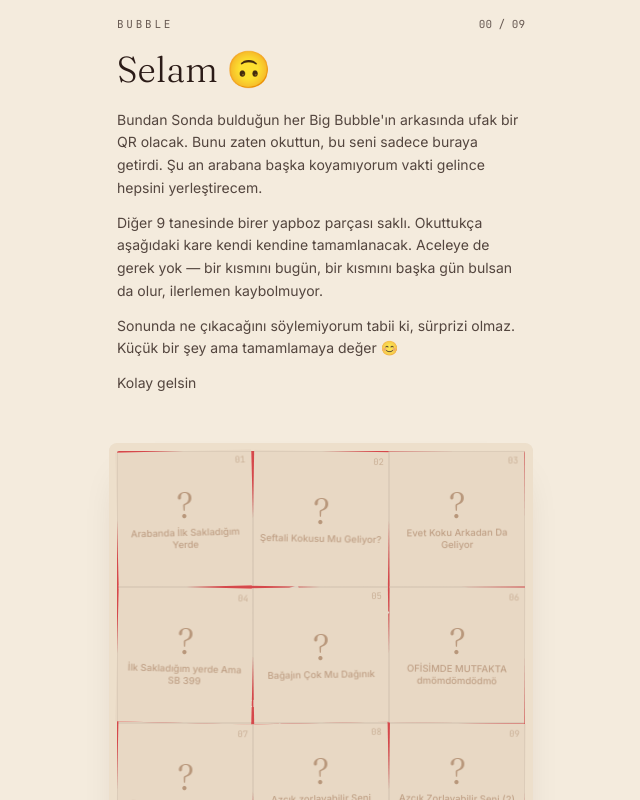
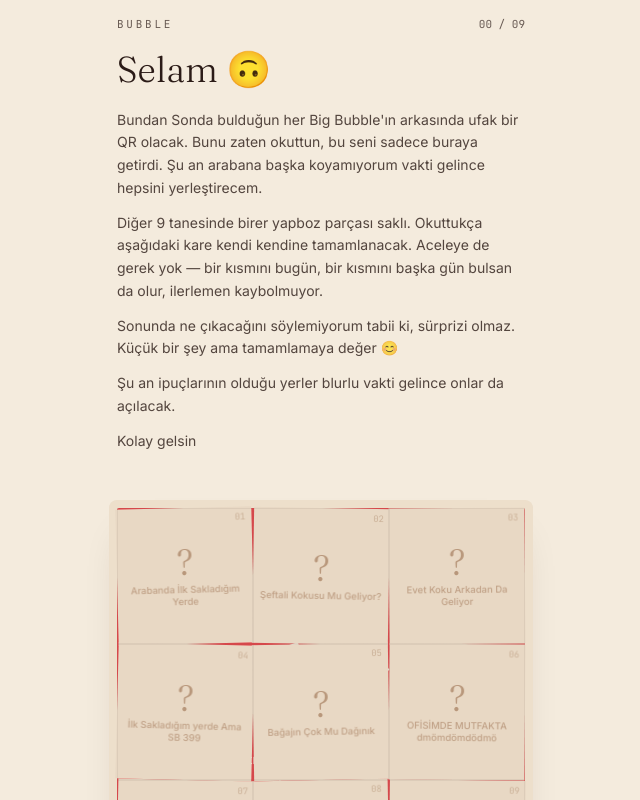
Before and after one commit to emirocak/bubble-adventure, a React (Vite) app: page / in a window 1280 px wide. Shown: the top 800 px of the page, without its empty margins (319-959 px from the left). Built offline with nearby package versions, Linux system fonts and the light colour scheme.

Commit message:
Add new hint message to config

```diff
--- a/src/config.ts
+++ b/src/config.ts
@@ -30,6 +30,7 @@ export const defaultConfig: Config = {
       "Bundan Sonda bulduğun her Big Bubble'ın arkasında ufak bir QR olacak. Bunu zaten okuttun, bu seni sadece buraya getirdi. Şu an arabana başka koyamıyorum vakti gelince hepsini yerleştirecem.",
       "Diğer 9 tanesinde birer yapboz parçası saklı. Okuttukça aşağıdaki kare kendi kendine tamamlanacak. Aceleye de gerek yok — bir kısmını bugün, bir kısmını başka gün bulsan da olur, ilerlemen kaybolmuyor.",
       "Sonunda ne çıkacağını söylemiyorum tabii ki, sürprizi olmaz. Küçük bir şey ama\ntamamlamaya değer 😊",
+      "Şu an ipuçlarının olduğu yerler blurlu vakti gelince onlar da açılacak.",
       "Kolay gelsin",
     ],
   },
```
